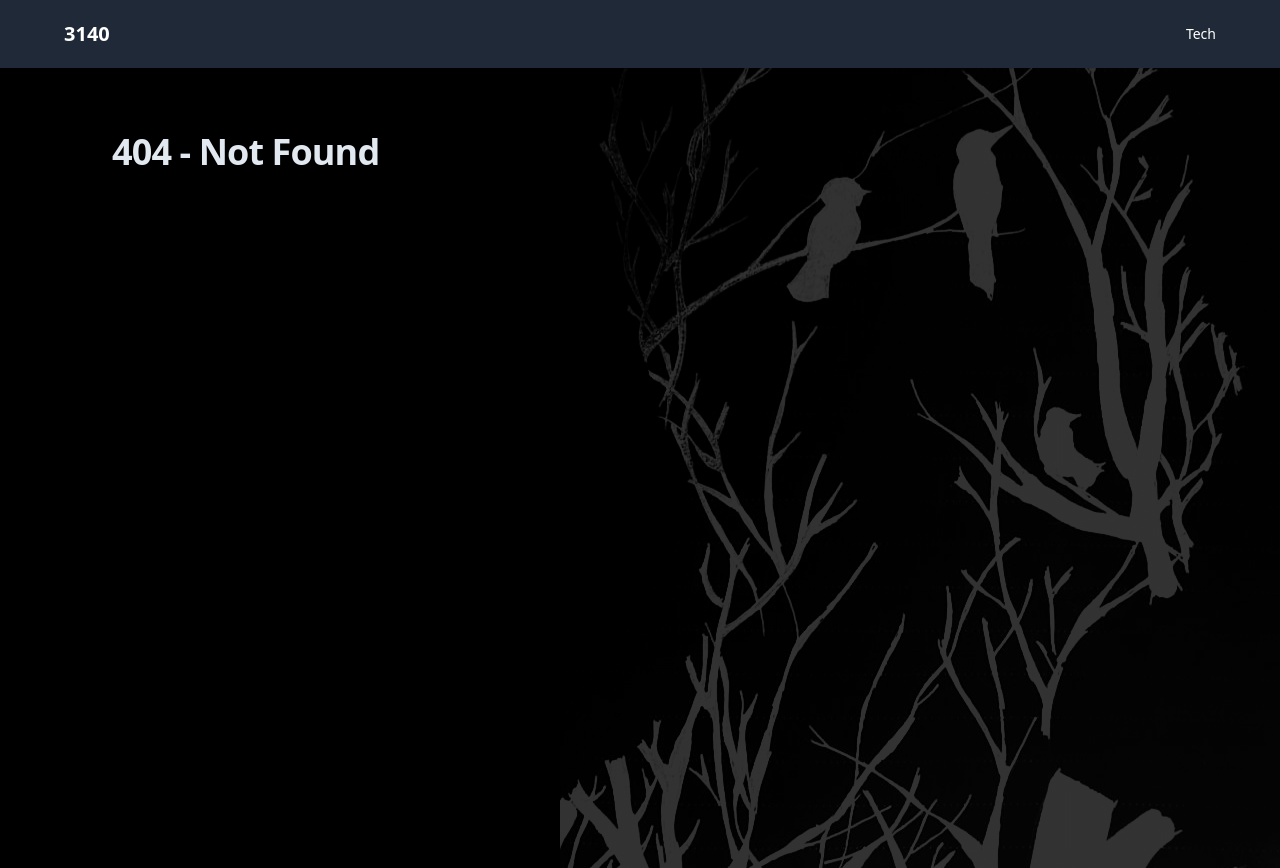
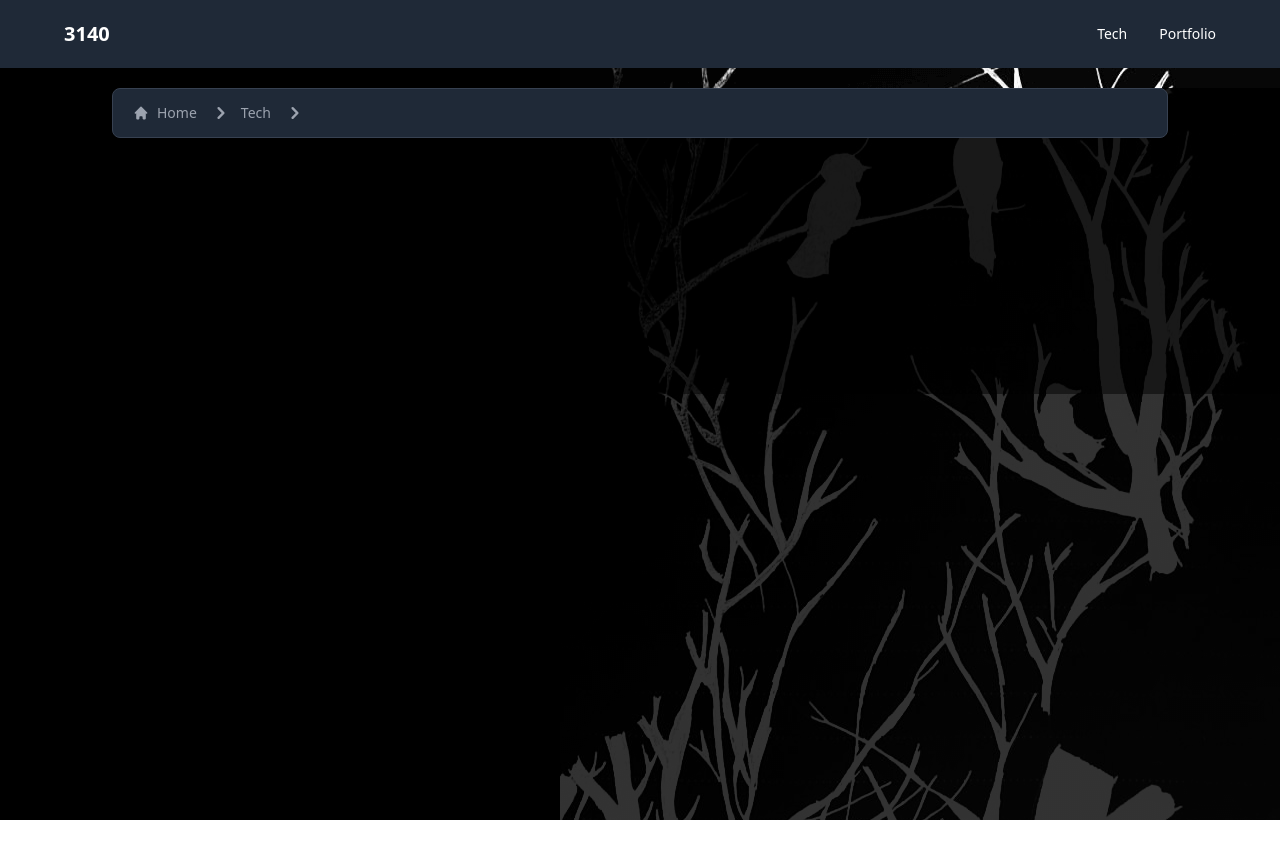
Before and after one commit to a-3140/3140, a Vue app: page /tech/1 in a window 1280 px wide. Before the commit this address had no page. After the commit the page ends 820 px from the top, so only its background shows below. Built offline with nearby package versions, Linux system fonts and the light colour scheme; no server answers; the database is empty.

Commit message:
tech - simplify updating of header routes

```diff
--- a/package.json
+++ b/package.json
@@ -1,5 +1,5 @@
 {
-  "name": "blog",
+  "name": "a3140",
   "private": true,
   "version": "0.0.0",
   "scripts": {
--- a/src/components/articles/Breadcrumb.vue
+++ b/src/components/articles/Breadcrumb.vue
@@ -1,4 +1,6 @@
 <script setup lang="ts">
+import { RouteMap } from "@/router";
+
 import { RouteRecordName } from "vue-router";
 
 interface PageInfo {
@@ -47,7 +49,10 @@ const pageInfo = defineProps<PageInfo>();
             />
           </svg>
           <router-link
-            :to="{ name: 'BlogList', params: { title: 'Tech' } }"
+            :to="{
+              name: RouteMap.get(pageInfo.subPage),
+              params: { title: pageInfo.subPage },
+            }"
             class="ml-1 text-sm font-medium md:ml-2 text-gray-400 hover:text-white"
           >
             {{ pageInfo.subPage }}</router-link
--- a/src/layouts/components/Header.vue
+++ b/src/layouts/components/Header.vue
@@ -1,7 +1,16 @@
 <script setup lang="ts">
 import { ref } from "vue";
+import { RouteNames } from "@/types/routers";
+import { RouteMap } from "@/router";
 
 const showMenu = ref(false);
+const links: RouteNames[] = Object.keys(RouteNames) as RouteNames[];
+
+const map = Object.fromEntries(RouteMap);
+
+function getKeyByValue(object: any, value: string) {
+  return Object.keys(object).find((key) => object[key] === value);
+}
 
 const toggleMenu = () => {
   showMenu.value = !showMenu.value;
@@ -62,12 +71,13 @@ const toggleMenu = () => {
           <ul
             class="flex flex-col mt-4 md:flex-row md:space-x-8 md:mt-0 md:text-sm md:font-medium"
           >
-            <li>
+            <li v-for="link in links" :key="link">
               <router-link
-                :to="{ name: 'BlogList' }"
+                :to="{ name: link }"
                 class="block py-2 pr-4 pl-3 text-white rounded md:bg-transparent md:p-0 dark:text-white"
                 aria-current="page"
-                >Tech</router-link
+              >
+                {{ getKeyByValue(map, link) }}</router-link
               >
             </li>
           </ul>
--- a/src/router/index.ts
+++ b/src/router/index.ts
@@ -1,14 +1,19 @@
 import { createRouter, createWebHistory, RouteRecordRaw } from 'vue-router';
 
+import { HeaderTitles, RouteNames } from '@/types/routers';
 import Home from '@/views/Home.vue';
 import TechArticle from '@/views/tech/TechArticle.vue';
 
 import Collections from '../layouts/types/Collections.vue';
 
 // * Lazyload
-// TODO: Improve and organize naming
-const TechBlogList = () => import("@/views/tech/TechArticles.vue");
 const NotFound = () => import("@/views/NotFound.vue");
+const TechArticles = () => import("@/views/tech/TechArticles.vue");
+
+export const RouteMap: Map<HeaderTitles, RouteNames> = new Map([
+  [HeaderTitles.Tech, RouteNames.TechArticles],
+  [HeaderTitles.Portfolio, RouteNames.Portfolios],
+]);
 
 const routes: RouteRecordRaw[] = [
   {
@@ -18,16 +23,27 @@ const routes: RouteRecordRaw[] = [
   },
   {
     path: "/tech",
-    name: "BlogList",
-    component: TechBlogList,
+    name: RouteNames.TechArticles,
+    component: TechArticles,
     meta: {
-      title: "Tech",
+      title: HeaderTitles.Tech,
       layout: Collections,
       description: "Recent blogs and researches regarding tech topics.",
     },
   },
   {
-    path: "/blog/:id",
+    path: "/portfolio",
+    name: RouteNames.Portfolios,
+    component: TechArticles,
+    meta: {
+      title: HeaderTitles.Portfolio,
+      layout: Collections,
+      description: "Recent blogs and researches regarding tech topics.",
+    },
+  },
+
+  {
+    path: "/tech/:id",
     name: "Tech",
     component: TechArticle,
   },
--- a/src/router/router.d.ts
+++ b/src/router/router.d.ts
@@ -7,10 +7,12 @@ import 'vue-router';
 
 import { Component } from 'vue';
 
+import { HeaderTitles } from '@/types/routers';
+
 declare module "vue-router" {
   interface RouteMeta {
     layout: Component;
-    title: string;
+    title: HeaderTitles;
     description: string;
   }
 }
--- a/src/services/queries/articles.ts
+++ b/src/services/queries/articles.ts
@@ -8,6 +8,7 @@ import {
     ArticleSummary, BaseArticle, FetchByIdParams, FetchCollectionParams
 } from '@/types/queries';
 
+// TODO: See if caching makes sense
 export const fetchArticleSummaries = async (
   params: FetchCollectionParams
 ): Promise<ArticleSummary[]> => {
--- /dev/null
+++ b/src/types/routers.ts
@@ -0,0 +1,9 @@
+export enum HeaderTitles {
+  Tech = "Tech",
+  Portfolio = "Portfolio",
+}
+
+export enum RouteNames {
+  TechArticles = "TechArticles",
+  Portfolios = "Portfolios",
+}
```
